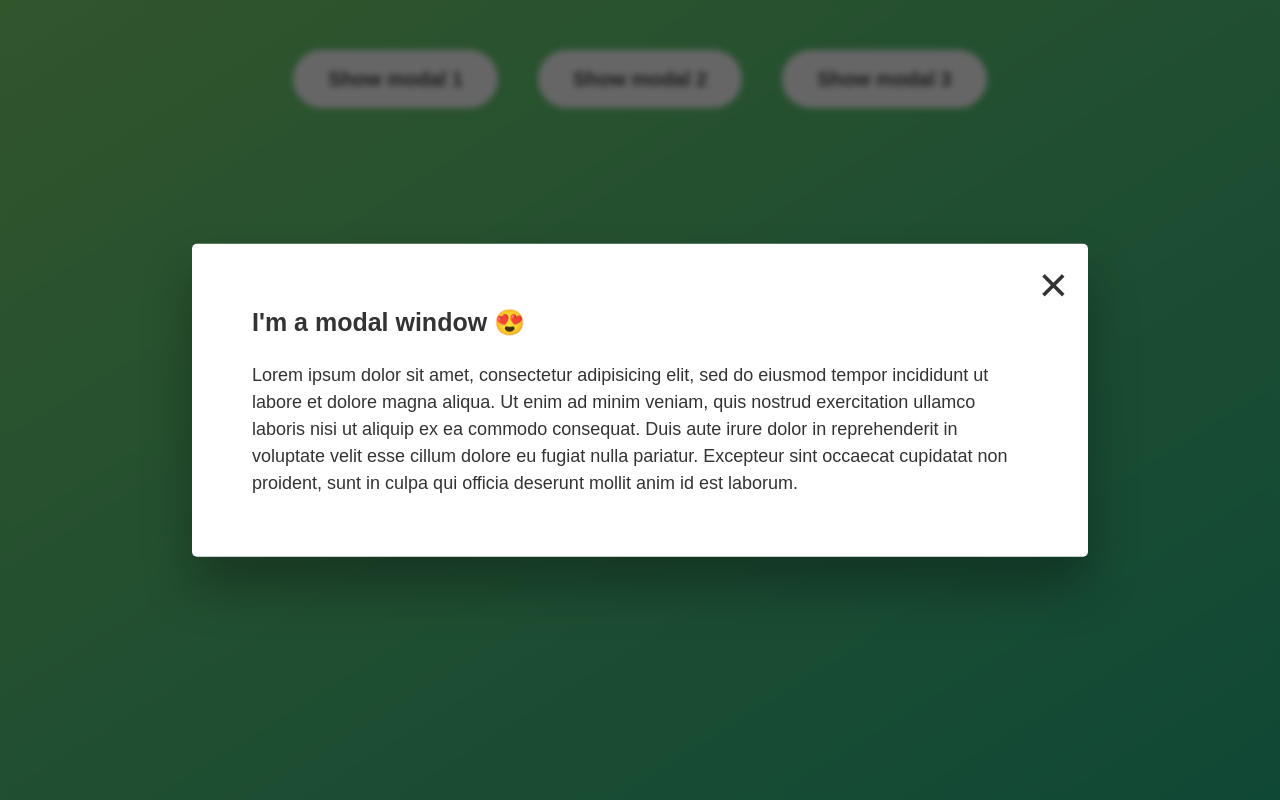
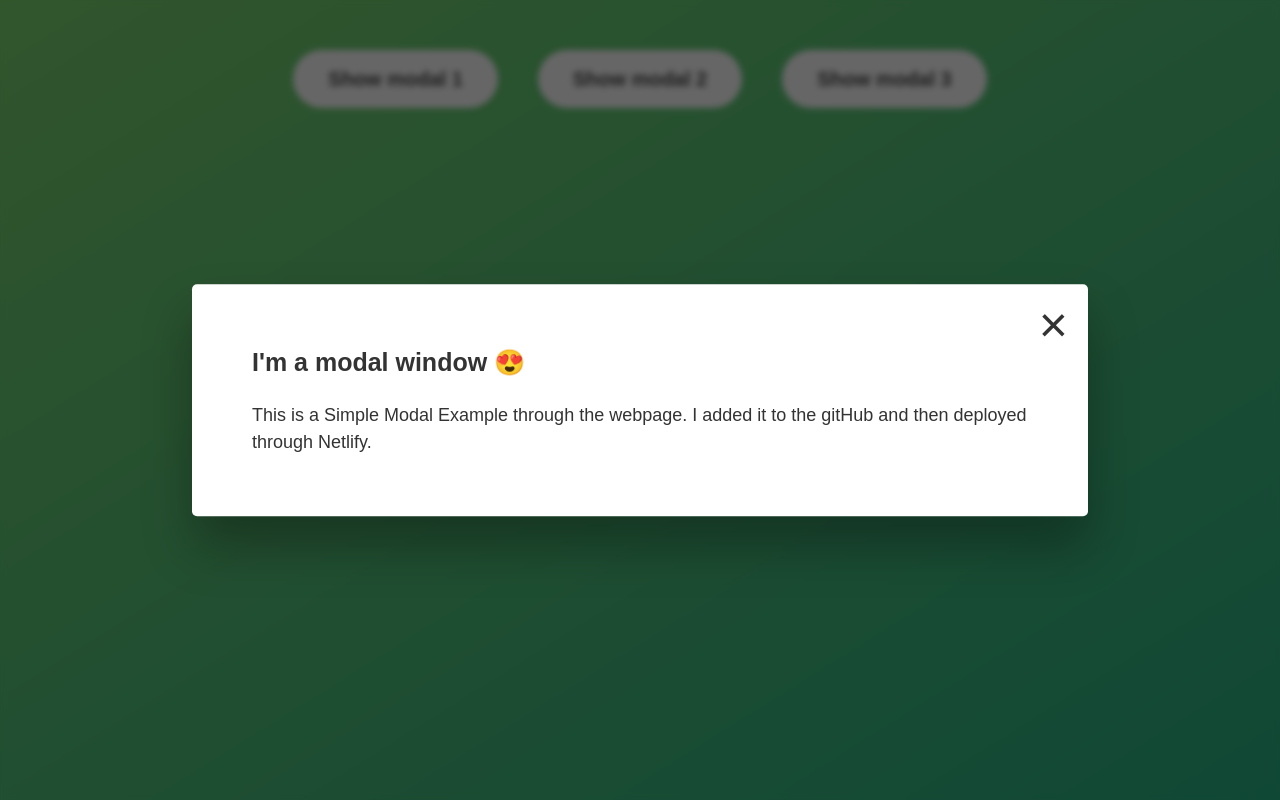
Before and after one commit to TejaPriya17/aSimpleModal, a plain HTML site: page index.html in a window 1280 px wide. Both pictures are taken after a click on the button "Show modal 1". Drawn offline with Linux system fonts and the light colour scheme.

Commit message:
small changes

```diff
--- a/index.html
+++ b/index.html
@@ -16,13 +16,7 @@
       <button class="close-modal">&times;</button>
       <h1>I'm a modal window 😍</h1>
       <p>
-        Lorem ipsum dolor sit amet, consectetur adipisicing elit, sed do eiusmod
-        tempor incididunt ut labore et dolore magna aliqua. Ut enim ad minim
-        veniam, quis nostrud exercitation ullamco laboris nisi ut aliquip ex ea
-        commodo consequat. Duis aute irure dolor in reprehenderit in voluptate
-        velit esse cillum dolore eu fugiat nulla pariatur. Excepteur sint
-        occaecat cupidatat non proident, sunt in culpa qui officia deserunt
-        mollit anim id est laborum.
+        This is a Simple Modal Example through the webpage. I added it to the gitHub and then deployed through Netlify.
       </p>
     </div>
     <div class="overlay hidden"></div>
```
